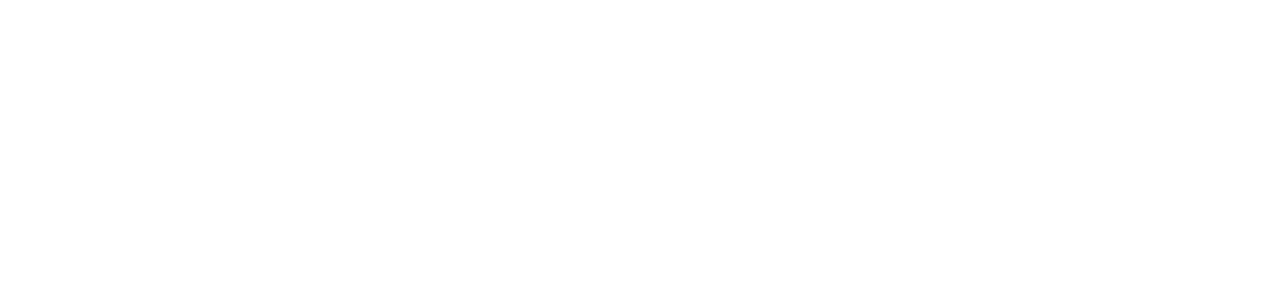
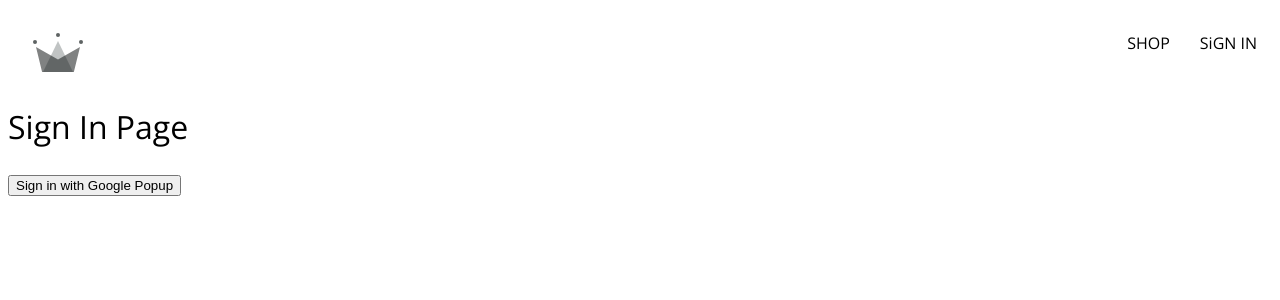
Before and after one commit to Pratikkk/Crown-Clothing, a React (Vite) app: page /sign-in in a window 1280 px wide. Before the commit this address had no page. Shown: the top 300 px of the page. Built offline with nearby package versions, Linux system fonts and the light colour scheme; no server answers.

Commit message:
added firebase integration and google auth

```diff
--- a/package.json
+++ b/package.json
@@ -9,6 +9,7 @@
     "preview": "vite preview"
   },
   "dependencies": {
+    "firebase": "^9.19.1",
     "react": "^18.2.0",
     "react-dom": "^18.2.0",
     "react-router-dom": "^6.10.0",
--- a/src/App.jsx
+++ b/src/App.jsx
@@ -2,6 +2,7 @@
 import HomeComponent from "./routes/home/HomeComponent.jsx";
 import { Routes, Route } from "react-router-dom";
 import Navigation from "./routes/navigation/Navigation.jsx";
+import { SignIn } from "./routes/sign-in/SignIn.jsx";
 
 const Shop = () => {
   return <h1>I am the shop page</h1>;
@@ -13,6 +14,7 @@
       <Route path="/" element={<Navigation />}>
         <Route index element={<HomeComponent />} />
         <Route path="shop" element={<Shop />} />
+        <Route path="sign-in" element={<SignIn />} />
       </Route>
     </Routes>
   );
--- a/src/routes/navigation/Navigation.jsx
+++ b/src/routes/navigation/Navigation.jsx
@@ -10,8 +10,11 @@
           <CrwnLogo className="logo" />
         </Link>
         <div className="nav-links-container">
-          <Link className="nav-links" to="/shop">
+          <Link className="nav-link" to="/shop">
             SHOP
+          </Link>
+          <Link className="nav-link" to="/sign-in">
+            SiGN IN
           </Link>
         </div>
       </div>
--- /dev/null
+++ b/src/routes/sign-in/SignIn.jsx
@@ -0,0 +1,14 @@
+import { signInWithGooglePopup } from "../../utils/firebase/firebase-utils.js";
+
+export function SignIn() {
+  const logGoogleUser = async () => {
+    const response = await signInWithGooglePopup();
+    console.log(response);
+  };
+  return (
+    <>
+      <h1>Sign In Page</h1>
+      <button onClick={logGoogleUser}>Sign in with Google Popup</button>
+    </>
+  );
+}
```
Also changed, not shown: 1 other file (tests, documents, lock files or other folders).
